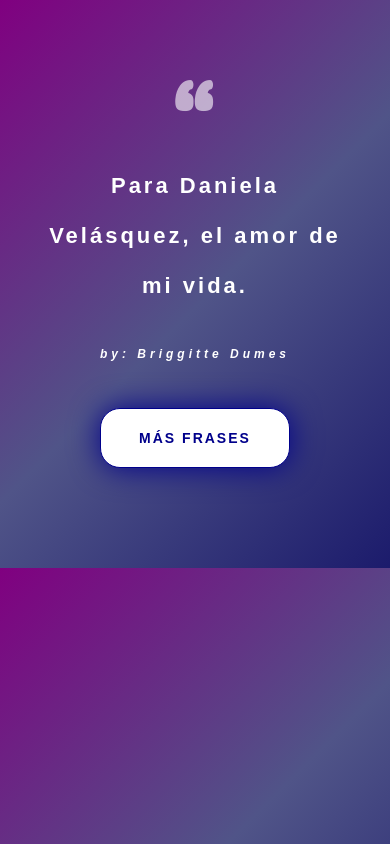
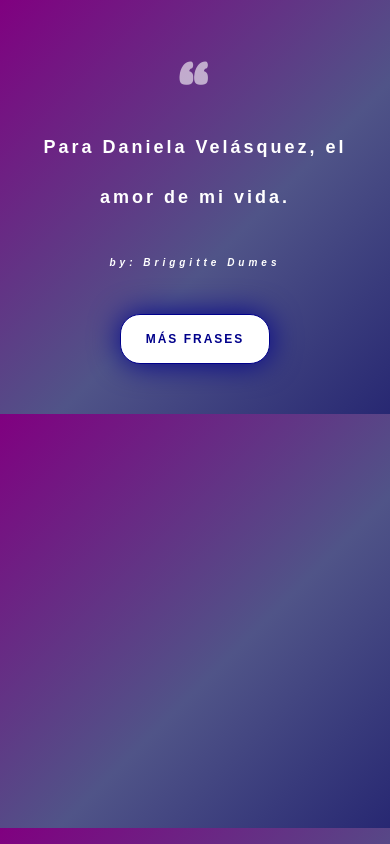
Before and after one commit to Briggitt3/Romanticamente0620, a plain HTML site: page index.html in a window 390 px wide. Drawn offline with Linux system fonts and the light colour scheme; a web font is replaced by a local one.

Commit message:
Update styles.css

```diff
--- a/styles.css
+++ b/styles.css
@@ -87,8 +87,30 @@ button:hover{
 
 
 
-/* mobile */
-@media screen and (max-width: 800px){
-	h3{width: 80%;}
-	#contenido{padding-top: 10px;}
+/* mobile styles */
+
+@media screen and (max-width: 800px) {
+  h1 {
+    font-size: 60px;
+  }
+
+  h3 {
+    width: 80%;
+    font-size: 18px;
+  }
+
+  h4 {
+    font-size: 10px;
+  }
+
+  button {
+    width: 150px;
+    height: 50px;
+    font-size: 12px;
+  }
+
+  #contenido {
+    padding-top: 10px;
+    padding-bottom: 50px;
+  }
 }
```
